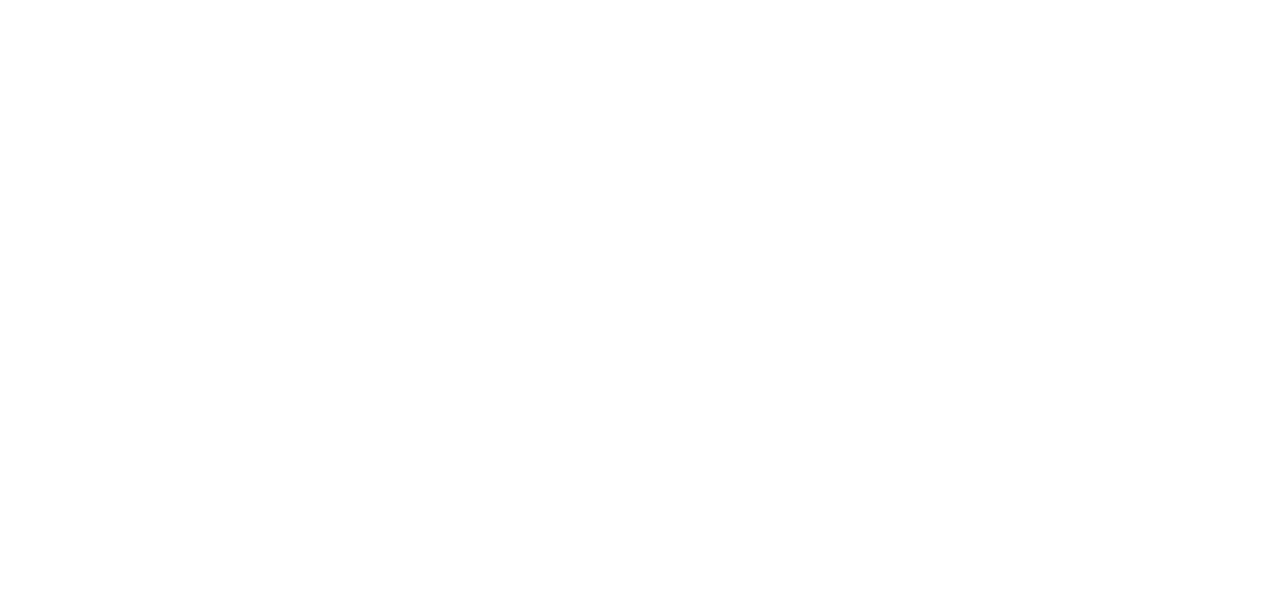
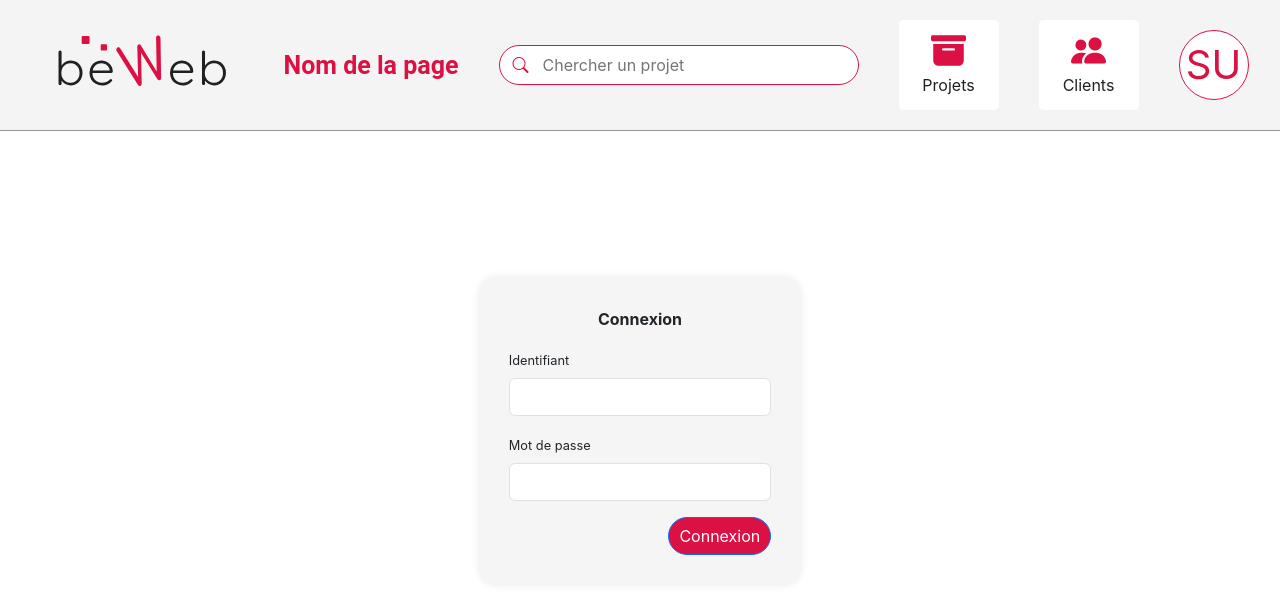
Before and after one commit to jchris3434/cms-front, a React (Create React App) app: page /Login in a window 1280 px wide. Before the commit this address had no page. Shown: the top 594 px of the page. Built offline with nearby package versions, Linux system fonts and the light colour scheme.

Commit message:
Login css and js files was added

```diff
--- a/src/App.js
+++ b/src/App.js
@@ -8,6 +8,7 @@ import Layout from './pages/Layout';
 import MediasList from './pages/MediasList';
 import PagesList from './pages/PagesList';
 import Preview from './pages/Preview';
+import Login from './pages/Login';
 
 function App() {
   const [isdarkmode, setDarkMode] = useState(getDarkModeFromLocalStorage());
@@ -18,6 +19,7 @@ function App() {
        <Routes>
         <Route element={<Layout isDarkMode={isdarkmode} setDarkMode={setDarkMode} />}>
            <Route path="/" element={<DashboardProject />} />
+           <Route path="Login" element={<Login isDarkMode={isdarkmode}/>} />
            <Route path="createPage" element={<CreatePage isDarkMode={isdarkmode}/>} />
            <Route path="mediasList" element={<MediasList isDarkMode={isdarkmode}/>} />
            <Route path="pagesList" element={<PagesList isDarkMode={isdarkmode}/>} />
--- /dev/null
+++ b/src/pages/Login.css
@@ -0,0 +1,27 @@
+.container {
+    display: flex;
+    justify-content: center;
+    align-items: center;
+    height: 75vh;
+}
+
+.form-container {
+    width: 20rem;
+    background-color: #f5f5f5;
+    /* Fond blanc pour le formulaire */
+    padding: 1.8rem;
+    border-radius: 1rem;
+    box-shadow: 0px 0px 10px rgba(0, 0, 0, 0.1);
+    /* Ombre douce */
+}
+
+.login {
+
+    font-weight: bold;
+    text-align: center;
+}
+
+.Text {
+    font-size: 0.8rem;
+
+}
--- /dev/null
+++ b/src/pages/Login.js
@@ -0,0 +1,82 @@
+// Import necessary modules from React and react-bootstrap
+import React, { useState } from 'react';
+import Form from 'react-bootstrap/Form';
+import { useNavigate } from 'react-router-dom'; // Enables navigation between pages in React Router
+import './Login.css'; // Import CSS styles for this component
+import CustomButton from '../shared/generic/genericButton';
+
+// Definition of the login form component
+function Login() {
+    // Declaration of state variables for username and password
+    const [username, setUsername] = useState(''); // Use useState to create a state variable for username
+    const [password, setPassword] = useState(''); // Use useState to create a state variable for password
+    const navigate = useNavigate(); // Use useNavigate to get a navigation function from React Router
+
+    // Functions to update state variables when input fields change
+    const handleUsernameChange = (event) => {
+        setUsername(event.target.value); // Update the username state variable with the input field value
+    };
+
+    const handlePasswordChange = (event) => {
+        setPassword(event.target.value); // Update the password state variable with the input field value
+    };
+
+    // Function to handle form submission
+    const handleSubmit = (event) => {
+        event.preventDefault(); // Prevents the default form submission behavior
+
+        // Create a FormData object to send form data to the server
+        const formData = new FormData();
+        formData.append('identifiant', username); // Add the username to the FormData object
+        formData.append('password', password); // Add the password to the FormData object
+
+        // Send a POST HTTP request to the server with form data
+        fetch('http://localhost:3000/users/login', {
+            method: 'POST', // Use POST method to send data
+            body: formData // Use the FormData object as the request body
+        })
+        .then(response => {
+            if (response.ok) { // Check if the server response is successful
+                return response.json(); // Convert the response to JSON
+            } else {
+                throw new Error('Error during login'); // Throw an error if login fails
+            }
+        })
+        .then(data => {
+            localStorage.setItem("token", data.token); // Store the authentication token in local storage
+            localStorage.setItem("username", username); // Store the username in local storage
+            navigate("/DashboardProject"); // Redirect the user to "/DashboardProject" page
+        })
+        .catch(error => {
+            console.log(error.message); // Log errors to the console
+        });
+    };
+
+    // Render the login form using React-bootstrap
+    return (
+        <div className="container">
+            <div className="form-container">
+                <Form>
+                 <p className='login'>Connexion</p>
+
+                    {/* Input field for username */}
+                    <Form.Group className="mb-3" controlId="formBasicUsername">
+                        <Form.Label className='Text'>Identifiant</Form.Label>
+                        <Form.Control type="text"  value={username} onChange={handleUsernameChange} />
+                    </Form.Group>
+                    {/* Input field for pass word */}
+                    <Form.Group className="mb-3" controlId="formBasicPassword">
+                        <Form.Label className='Text'>Mot de passe</Form.Label>
+                        <Form.Control type="password" value={password} onChange={handlePasswordChange} />
+                    </Form.Group>
+                    {/* Submit button for the form */}
+                    <div className="d-flex justify-content-end">
+                    <CustomButton className="ButtonText"  type="submit" onClick={handleSubmit} text="Connexion" />
+                    </div>
+                </Form>
+            </div>
+        </div>
+    );
+}
+
+export default Login; // Export the Login component
```
